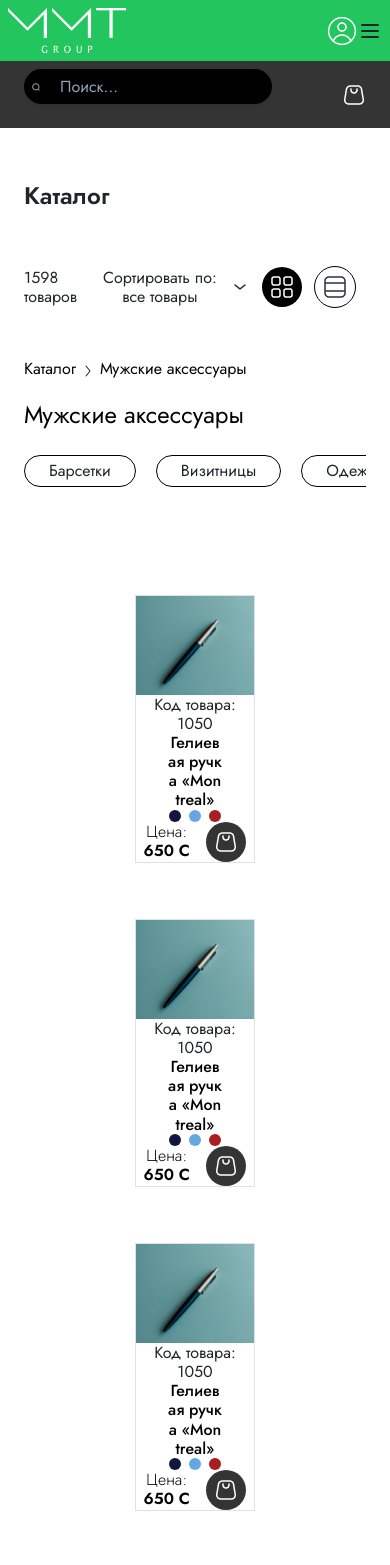
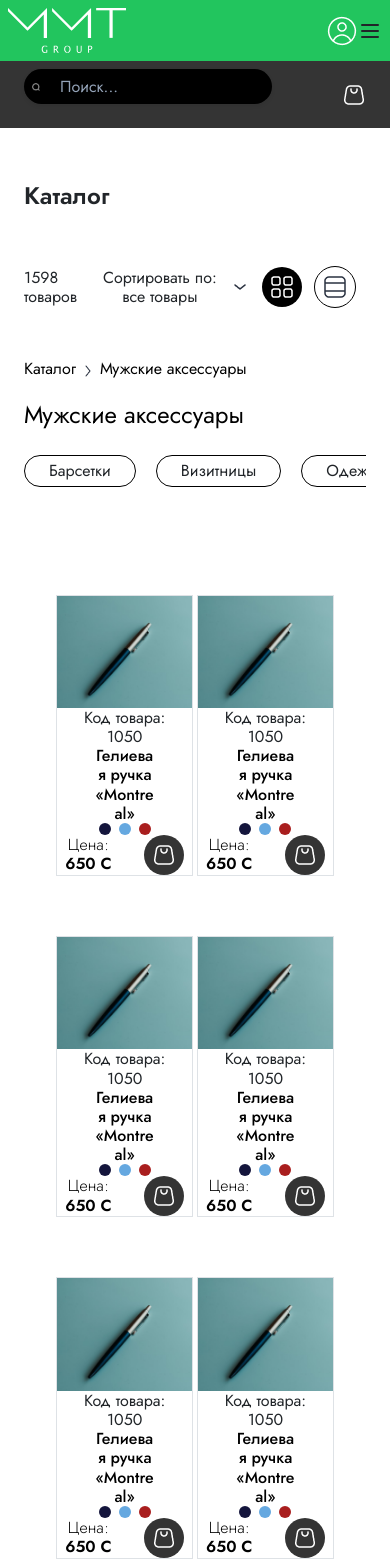
Before and after one commit to sadSapiens/mmt, a React (Create React App) app: page /catalog in a window 390 px wide. Shown: the top 1565 px of the page. Built offline with nearby package versions, Linux system fonts and the light colour scheme; what tw-elements would draw is missing.

Commit message:
fixed flex-wrap

```diff
--- a/src/pages/catalog/cards/Cards.tsx
+++ b/src/pages/catalog/cards/Cards.tsx
@@ -4,8 +4,8 @@ import shopbag from "../assets/shopbag.png";
 
 const Cards = () => {
   return (
-    <div className="py-7  flex justify-center flex-wrap">
-      <div className=" border border-black md:w-[80%] w-[40%] md:flex justify-center flex-col items-center object-center content-center place-items-center">
+    <div className="py-7  flex justify-center md:w-[80%] w-[40%]">
+      <div className=" border border-black  md:flex justify-center flex-col items-center object-center content-center place-items-center">
         <div className=" flex">
           <img className="md:w-[100%]  " src={image} alt="" />
         </div>
--- a/src/pages/catalog/catalog-tools/CatalogTools.tsx
+++ b/src/pages/catalog/catalog-tools/CatalogTools.tsx
@@ -752,7 +752,7 @@ const CatalogTools = () => {
           <div className="md:w-[100%] md:px-10 hidden md:block">
             <Filters />
           </div>
-          <div className="md:flex md:flex-wrap flex-wrap items-center flex-row gap-1  justify-center ">
+          <div className="md:flex md:flex-wrap flex flex-wrap items-center gap-1  justify-center ">
             <Cards />
             <Cards />
             <Cards />
```
